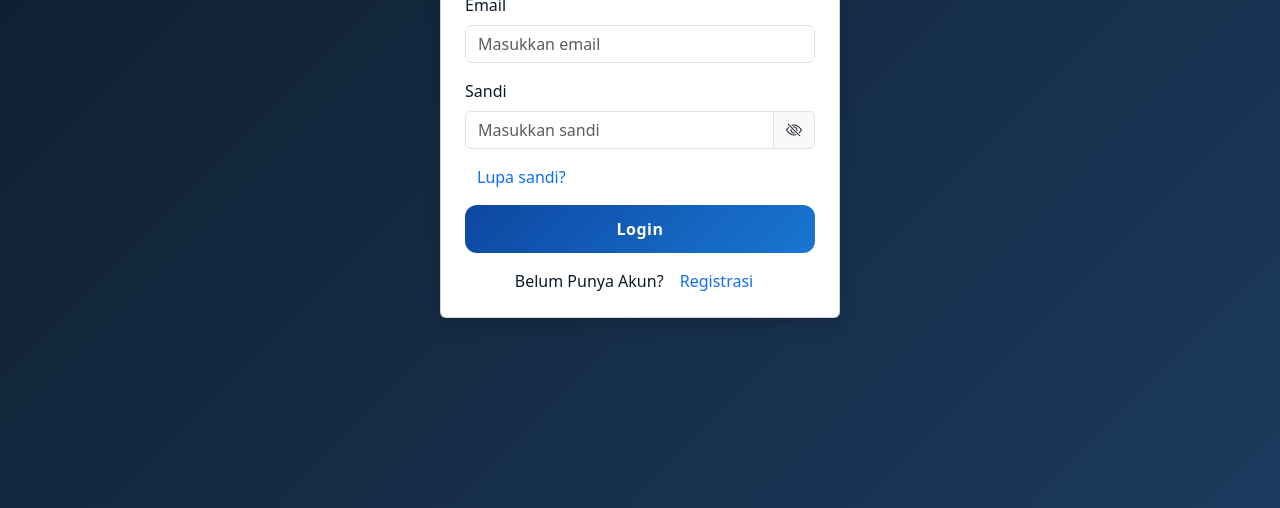
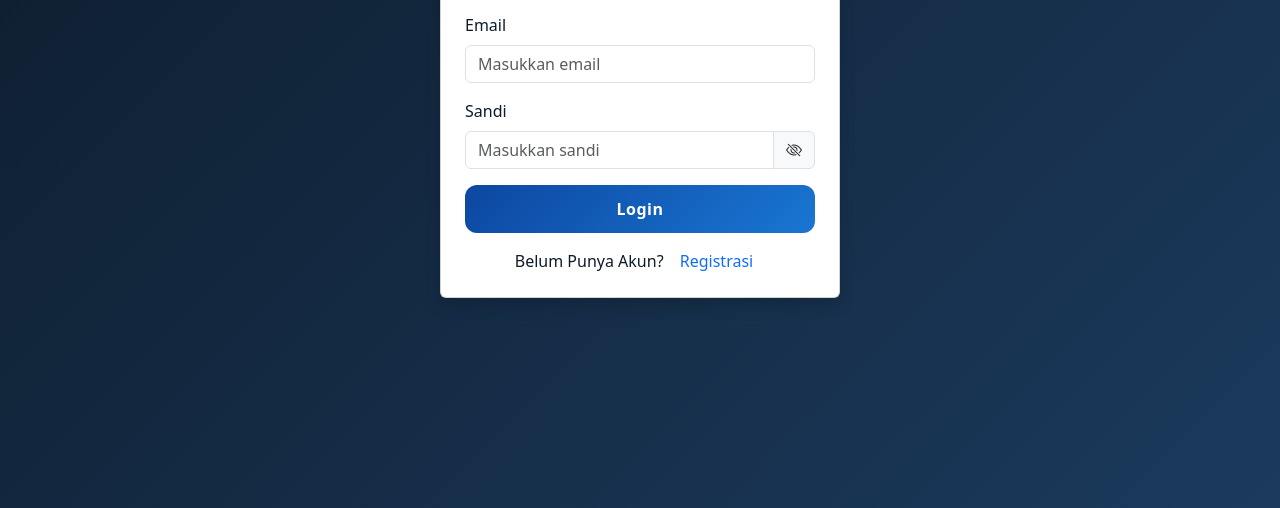
Before and after one commit to llynaaonlyy/Web_Ticketing_Bioskop, a plain HTML site: page index.html in a window 1280 px wide. Shown: the part 342-850 px from the top of the page. Drawn offline with nearby package versions, Linux system fonts and the light colour scheme.

Commit message:
update files

```diff
--- a/index.html
+++ b/index.html
@@ -34,11 +34,11 @@
                 </div>
             </div>
 
-            <div class="text-start mb-3">
+            <!-- <div class="text-start mb-3">
                 <a href="file:///D:/projek_ticketing/ticketing-backend/frontend-forgot-password.html" class="text-decoration-none">
                     Lupa sandi?
                 </a>
-            </div>
+            </div> -->
 
             <button id="btnLogin" type="submit" class="btn-login">
                 <span class="btn-text">Login</span>
```
